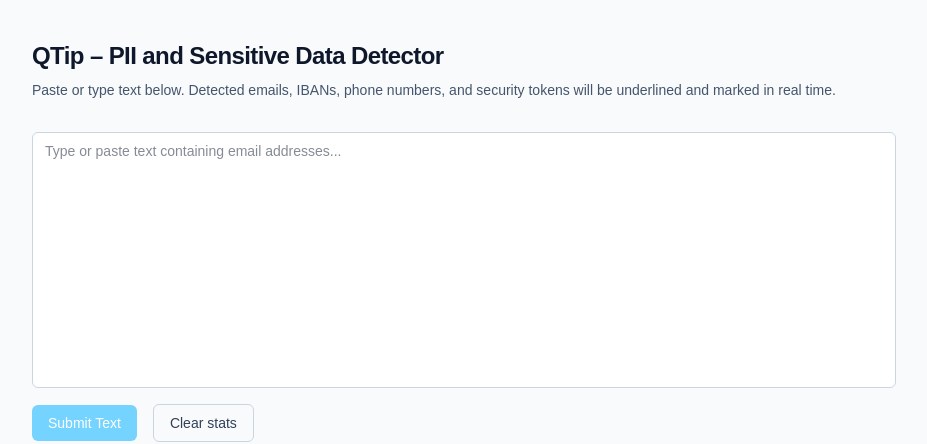
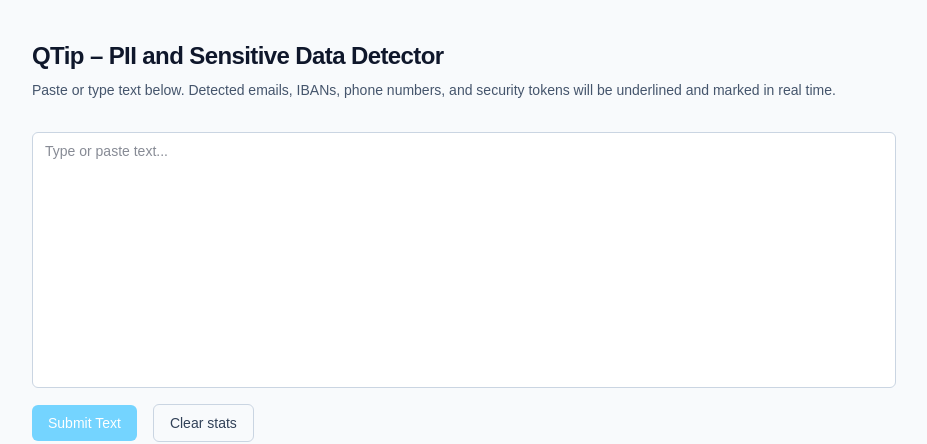
Before and after one commit to cameronsimbo/qtip, a Next.js app in the folder frontend/: page / in a window 1280 px wide. Shown: the top 444 px of the page, without its empty margins (176-1103 px from the left). Built offline with nearby package versions, Linux system fonts and the light colour scheme; no server answers.

Commit message:
ui placeholder text update

```diff
--- a/frontend/src/app/page.tsx
+++ b/frontend/src/app/page.tsx
@@ -139,7 +139,7 @@
             <HighlightingTextArea
               value={text}
               onChange={setText}
-              placeholder="Type or paste text containing email addresses..."
+              placeholder="Type or paste text..."
             />
 
             <div className="flex items-center gap-4">
```
